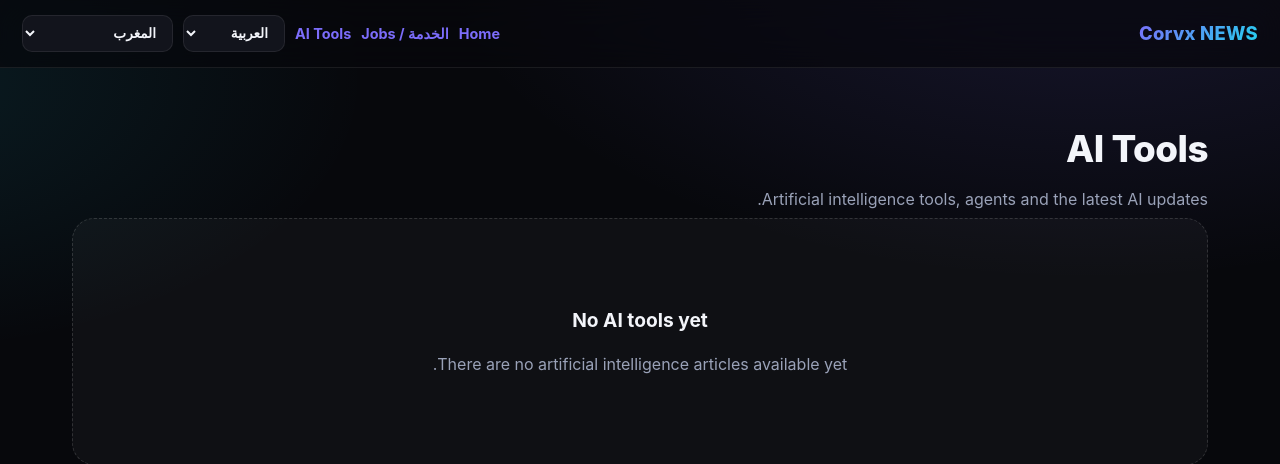
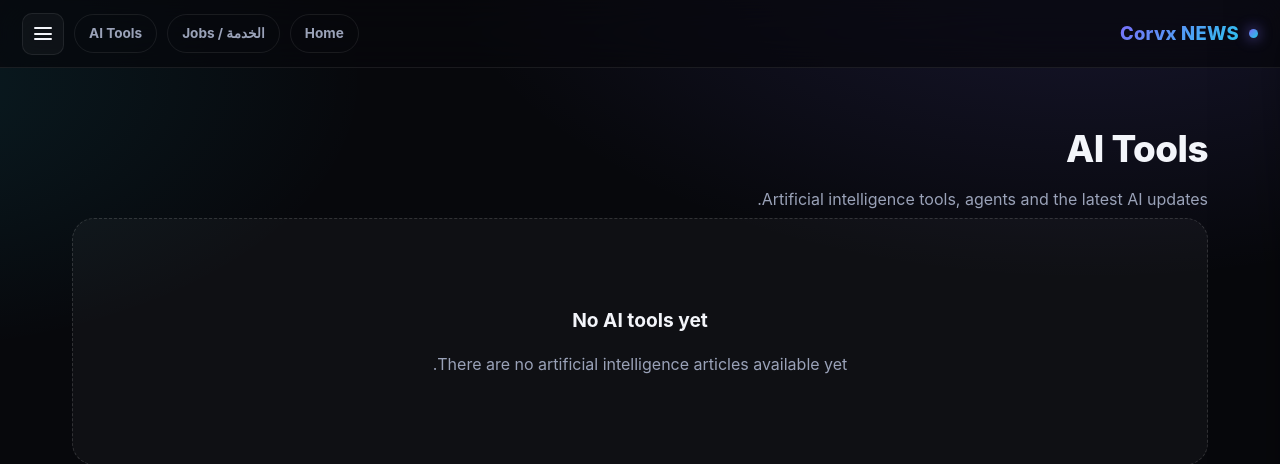
Before and after one commit to Zakaria-Bandadi-dev/corvx, a Flask app: page /ai-tools in a window 1280 px wide. Shown: the top 464 px of the page. Run offline with Flask 3, Linux system fonts and the light colour scheme; data that the repository does not hold is empty; some libraries are stand-ins or nearby versions.

Commit message:
Refactor header and navigation structure in ai_tools.html

```diff
--- a/templates/ai_tools.html
+++ b/templates/ai_tools.html
@@ -10,14 +10,54 @@
     <link rel="stylesheet" href="{{ url_for('static', filename='css/style.css') }}">
 </head>
 <body>
+
+<!-- hidden checkbox: drives the hamburger + drawer, no JS needed -->
+<input type="checkbox" id="nav-toggle" class="nav-toggle">
+
 <header class="site-header">
-    <div class="logo notranslate" translate="no">Corvx NEWS</div>
+    <div class="logo notranslate" translate="no">
+        <span class="logo-dot"></span>
+        Corvx NEWS
+    </div>
 
-    <div class="controls">
-        <a href="{{ url_for('home', country=current_country, lang=current_language) }}" style="align-self:center; color:var(--accent); font-weight:700; font-size:0.9rem;">Home</a>
-        <a href="{{ url_for('jobs_page') }}" style="align-self:center; color:var(--accent); font-weight:700; font-size:0.9rem;">الخدمة / Jobs</a>
-        <a href="{{ url_for('ai_tools_page', country=current_country, lang=current_language) }}" style="align-self:center; color:var(--accent); font-weight:700; font-size:0.9rem;">AI Tools</a>
+    <div class="header-right">
+        <a href="{{ url_for('home', country=current_country, lang=current_language) }}" class="header-link">Home</a>
+        <a href="{{ url_for('jobs_page') }}" class="header-link">الخدمة / Jobs</a>
+        <a href="{{ url_for('ai_tools_page', country=current_country, lang=current_language) }}" class="header-link">AI Tools</a>
 
+        <!-- hamburger icon: toggles #nav-toggle, side flips automatically in RTL -->
+        <label for="nav-toggle" class="hamburger" aria-label="Menu">
+            <span class="bars">
+                <span></span>
+                <span></span>
+                <span></span>
+            </span>
+        </label>
+    </div>
+</header>
+
+<!-- dark overlay behind the drawer, click to close -->
+<label for="nav-toggle" class="nav-backdrop"></label>
+
+<!-- the sliding drawer: opens from left in LTR, from right in RTL -->
+<nav class="drawer">
+    <div class="drawer-top">
+        <div class="logo notranslate" translate="no" style="font-size:1rem;">
+            <span class="logo-dot"></span>
+            Corvx NEWS
+        </div>
+        <label for="nav-toggle" class="drawer-close" aria-label="Close menu">&times;</label>
+    </div>
+
+    <div class="drawer-section">
+        <span class="drawer-label">Menu</span>
+        <a href="{{ url_for('home', country=current_country, lang=current_language) }}" class="drawer-link">Home</a>
+        <a href="{{ url_for('jobs_page') }}" class="drawer-link">الخدمة / Jobs</a>
+        <a href="{{ url_for('ai_tools_page', country=current_country, lang=current_language) }}" class="drawer-link">AI Tools</a>
+    </div>
+
+    <div class="drawer-section">
+        <span class="drawer-label">Language</span>
         <form method="get" action="{{ url_for('ai_tools_page') }}">
             <input type="hidden" name="country" value="{{ current_country }}">
             <select name="lang" onchange="this.form.submit()">
@@ -26,7 +66,10 @@
                 {% endfor %}
             </select>
         </form>
+    </div>
 
+    <div class="drawer-section">
+        <span class="drawer-label">Country</span>
         <form method="get" action="{{ url_for('ai_tools_page') }}">
             <input type="hidden" name="lang" value="{{ current_language }}">
             <select name="country" onchange="this.form.submit()">
@@ -36,7 +79,7 @@
             </select>
         </form>
     </div>
-</header>
+</nav>
 
 <main>
     <div class="hero">
```
